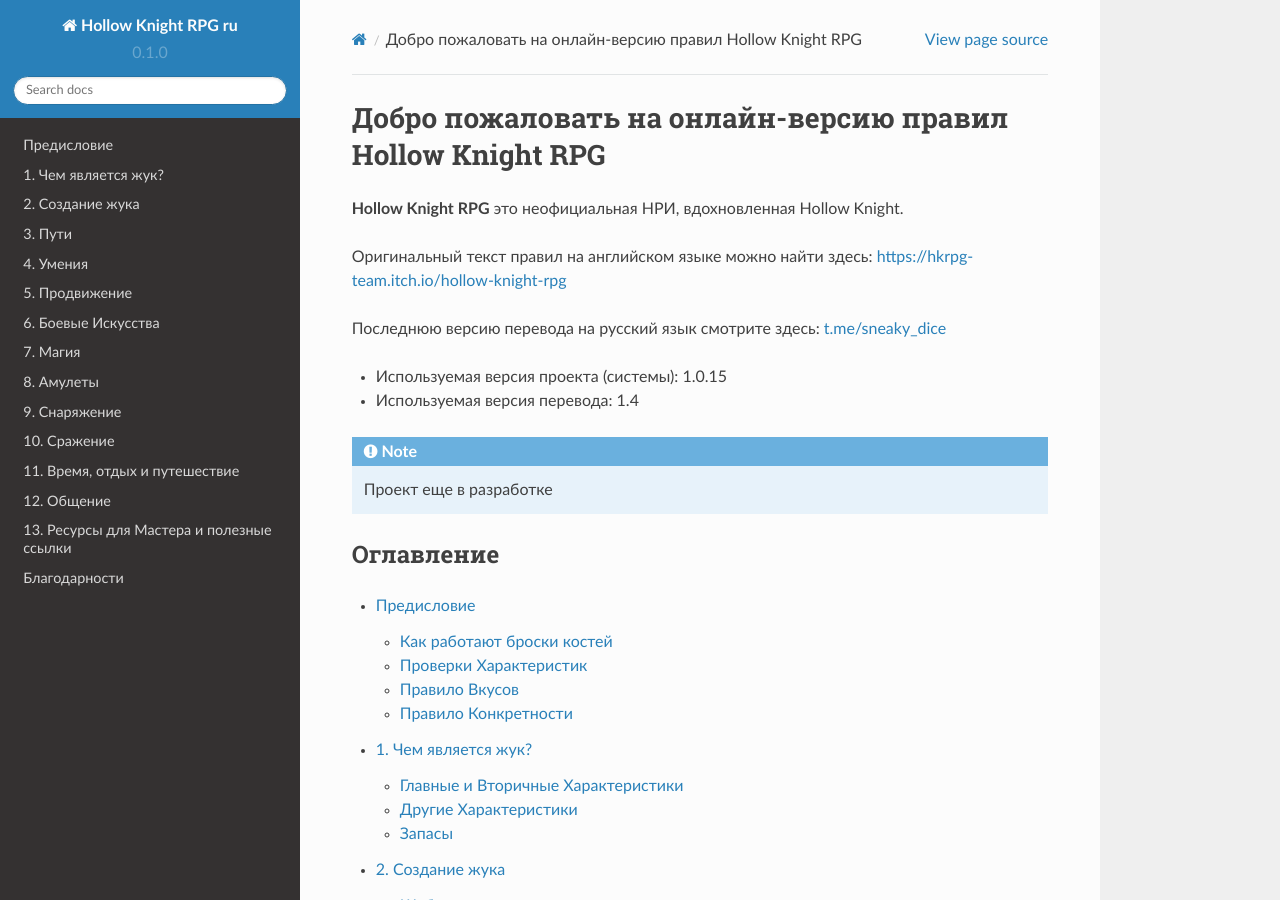
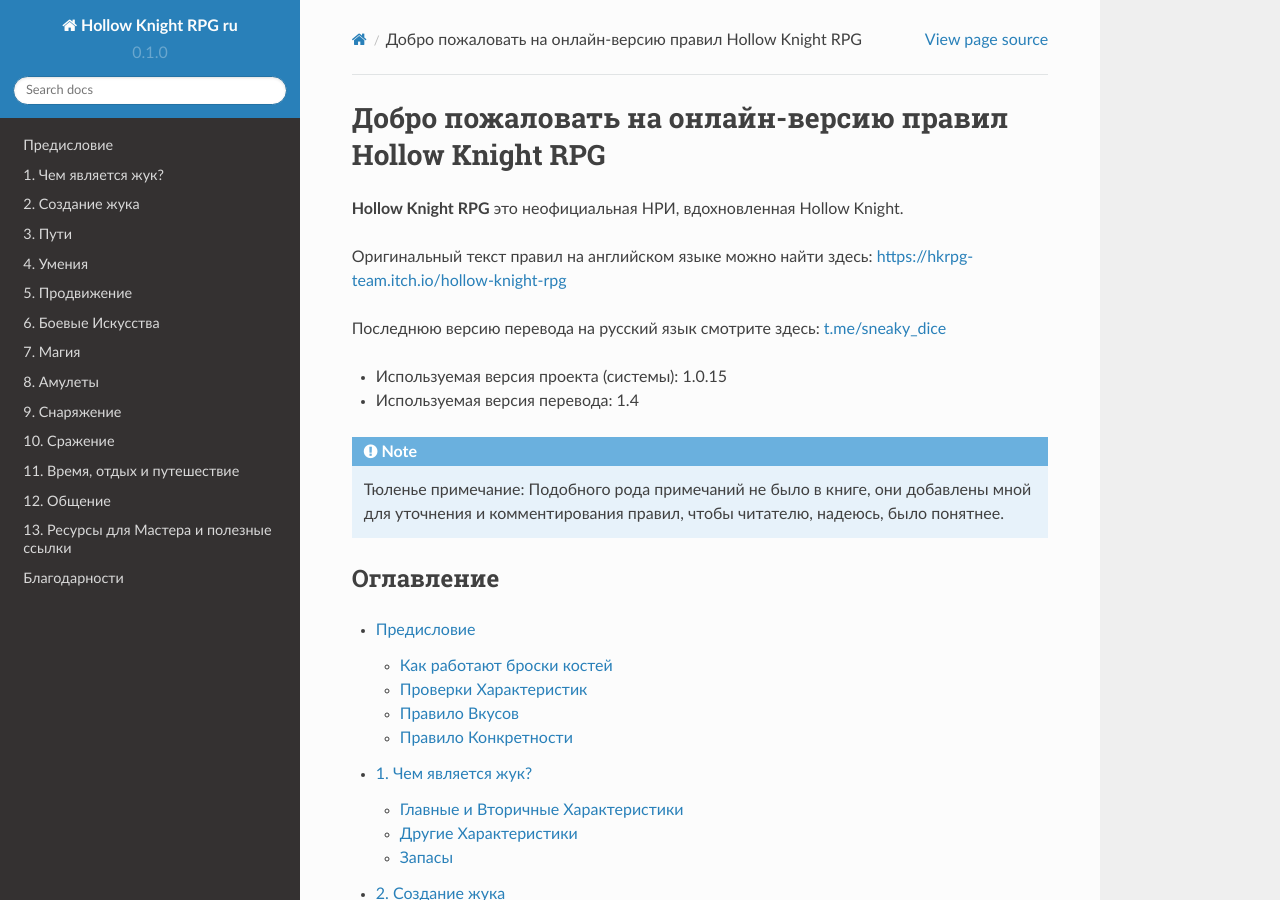
Before and after one commit to LazySelkie/hollow-knight-rpg-ru, a Sphinx documentation site: the page built from docs/source/index.rst, in a window 1280 px wide and 900 px high. Built offline with Sphinx 7.4.7 and the Read the Docs theme 2.0.0, drawn with Linux system fonts in a browser that asks for light colours.

Commit message:
Update index.rst

```diff
--- a/docs/source/index.rst
+++ b/docs/source/index.rst
@@ -10,9 +10,7 @@
 * Используемая версия проекта (системы): 1.0.15
 * Используемая версия перевода: 1.4
 
-.. note::
-
-   Проект еще в разработке
+.. note:: Тюленье примечание: Подобного рода примечаний не было в книге, они добавлены мной для уточнения и комментирования правил, чтобы читателю, надеюсь, было понятнее.
 
 Оглавление
 --------
```
